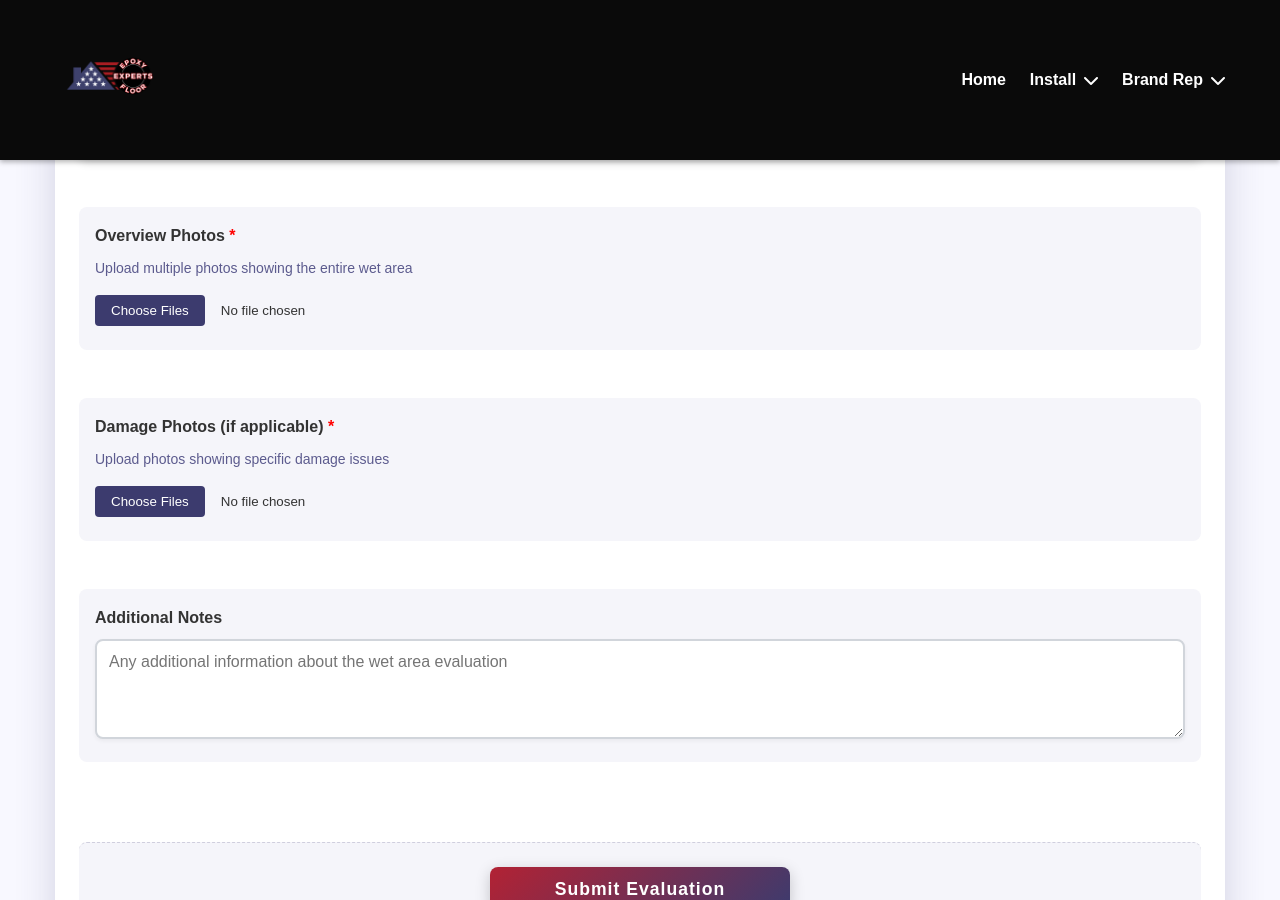
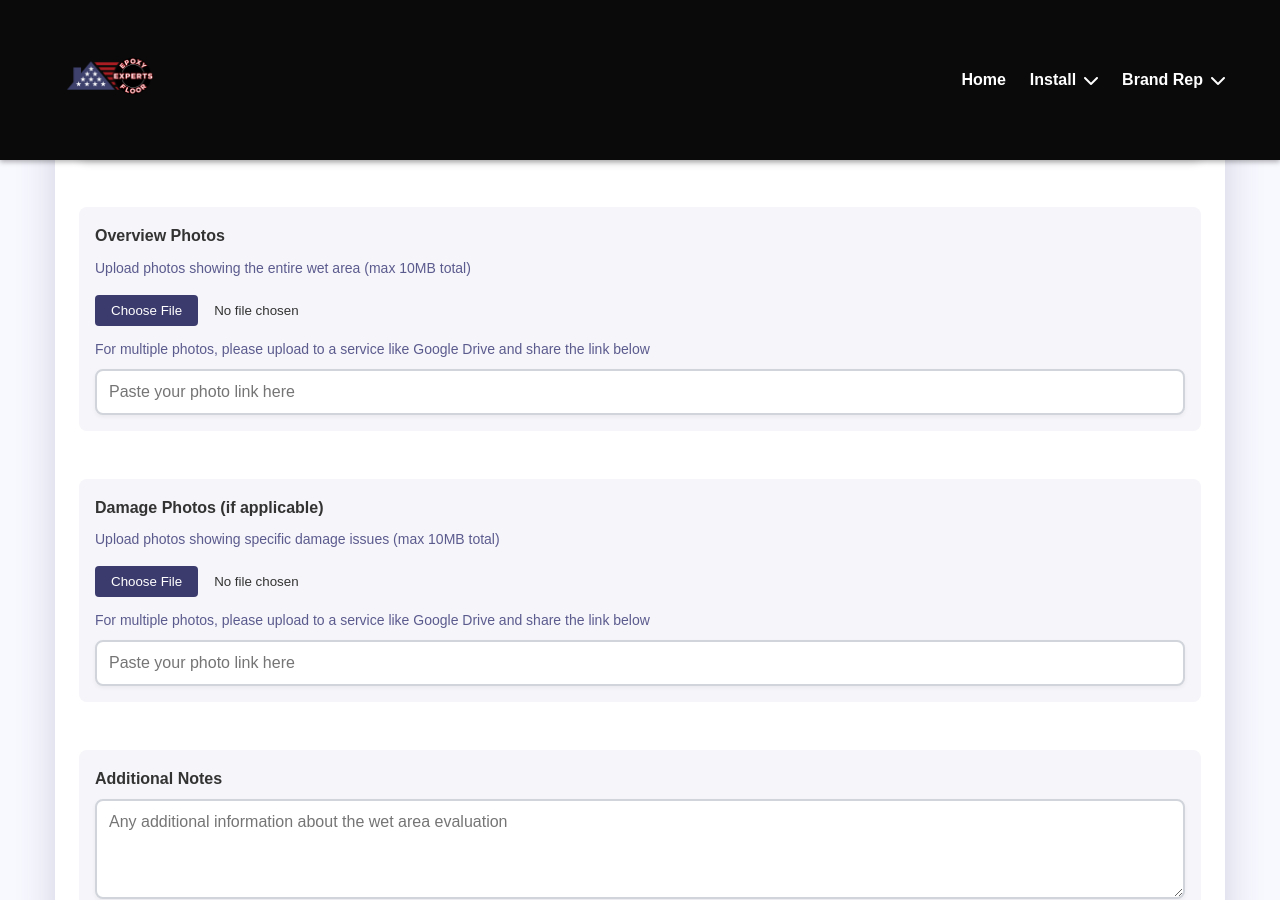
Before and after one commit to tim-amredev/epoxy-job-sheets, a Jekyll site: the page built from wet-area-evaluation.html, in a window 1280 px wide and 900 px high, scrolled down 2221 px. Built offline with Jekyll 4.4.1, drawn with Linux system fonts in a browser that asks for light colours.

Commit message:
Update wet-area-evaluation.html

```diff
--- a/wet-area-evaluation.html
+++ b/wet-area-evaluation.html
@@ -19,6 +19,10 @@ patriotic_page: true
       <input type="hidden" name="_captcha" value="true">
       <input type="hidden" name="_subject" value="New Wet Area Evaluation Form Submission">
       <input type="hidden" name="_next" value="{{ '/epoxy-job-sheets/thank-you' | absolute_url }}">
+      <!-- Honeypot field to prevent spam -->
+      <input type="text" name="_honey" style="display:none">
+      <!-- Disable FormSubmit's default captcha page -->
+      <input type="hidden" name="_template" value="table">
 
       <!-- Basic Information Section -->
       <div class="form-section-header patriotic-header">
@@ -202,15 +206,19 @@ patriotic_page: true
       </div>
 
       <div class="form-group full-width patriotic-field">
-        <label class="required" for="overview-photos">Overview Photos</label>
-        <p class="form-help-text">Upload multiple photos showing the entire wet area</p>
-        <input type="file" id="overview-photos" name="overview-photos" multiple accept="image/*" required>
+        <label for="overview-photos">Overview Photos</label>
+        <p class="form-help-text">Upload photos showing the entire wet area (max 10MB total)</p>
+        <input type="file" id="overview-photos" name="overview-photos" accept="image/*">
+        <p class="form-help-text">For multiple photos, please upload to a service like Google Drive and share the link below</p>
+        <input type="text" id="overview-photos-link" name="overview-photos-link" placeholder="Paste your photo link here">
       </div>
 
       <div class="form-group full-width patriotic-field">
-        <label class="required" for="damage-photos">Damage Photos (if applicable)</label>
-        <p class="form-help-text">Upload photos showing specific damage issues</p>
-        <input type="file" id="damage-photos" name="damage-photos" multiple accept="image/*">
+        <label for="damage-photos">Damage Photos (if applicable)</label>
+        <p class="form-help-text">Upload photos showing specific damage issues (max 10MB total)</p>
+        <input type="file" id="damage-photos" name="damage-photos" accept="image/*">
+        <p class="form-help-text">For multiple photos, please upload to a service like Google Drive and share the link below</p>
+        <input type="text" id="damage-photos-link" name="damage-photos-link" placeholder="Paste your photo link here">
       </div>
 
       <!-- Additional Notes Section -->
```
